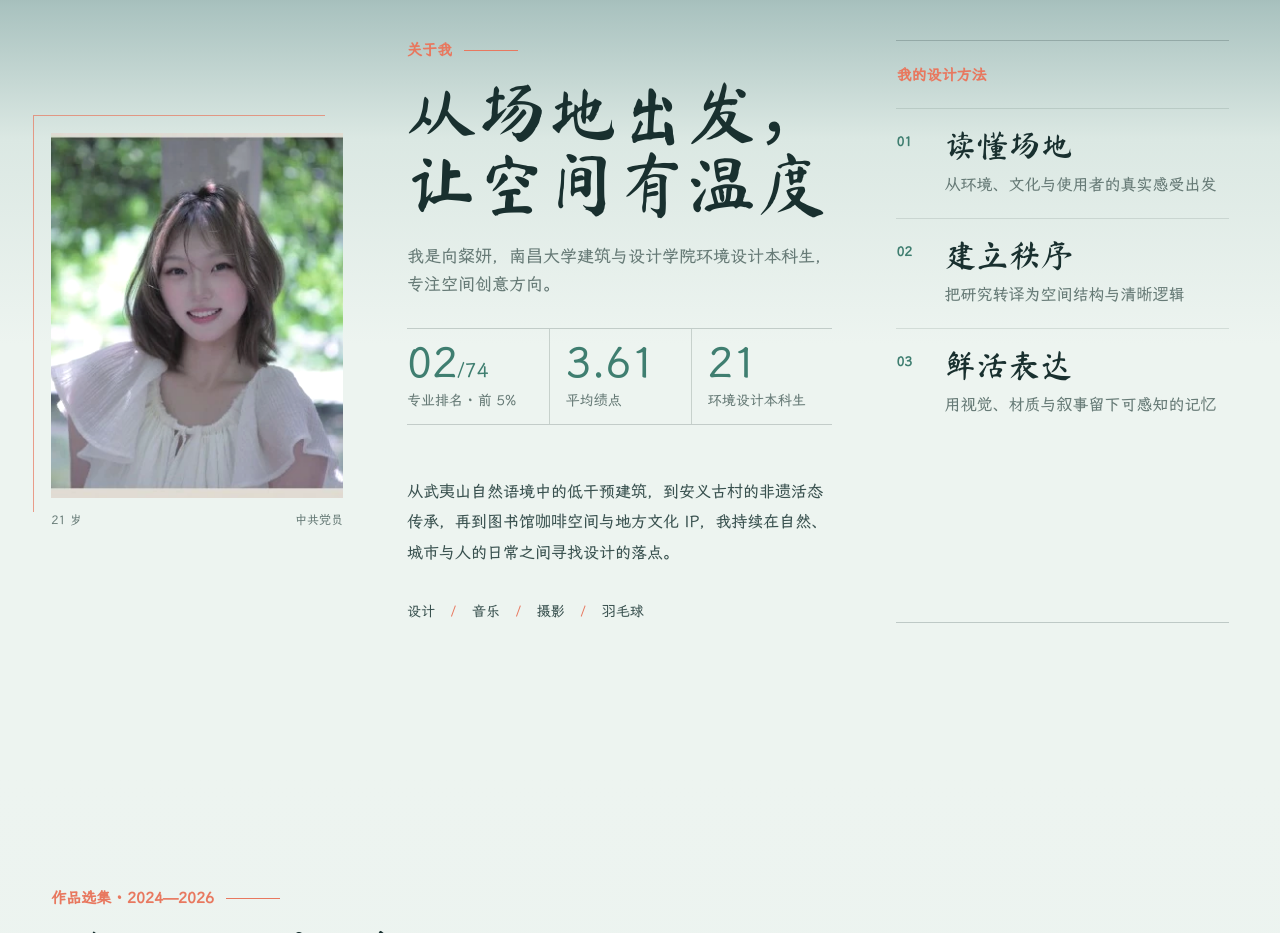
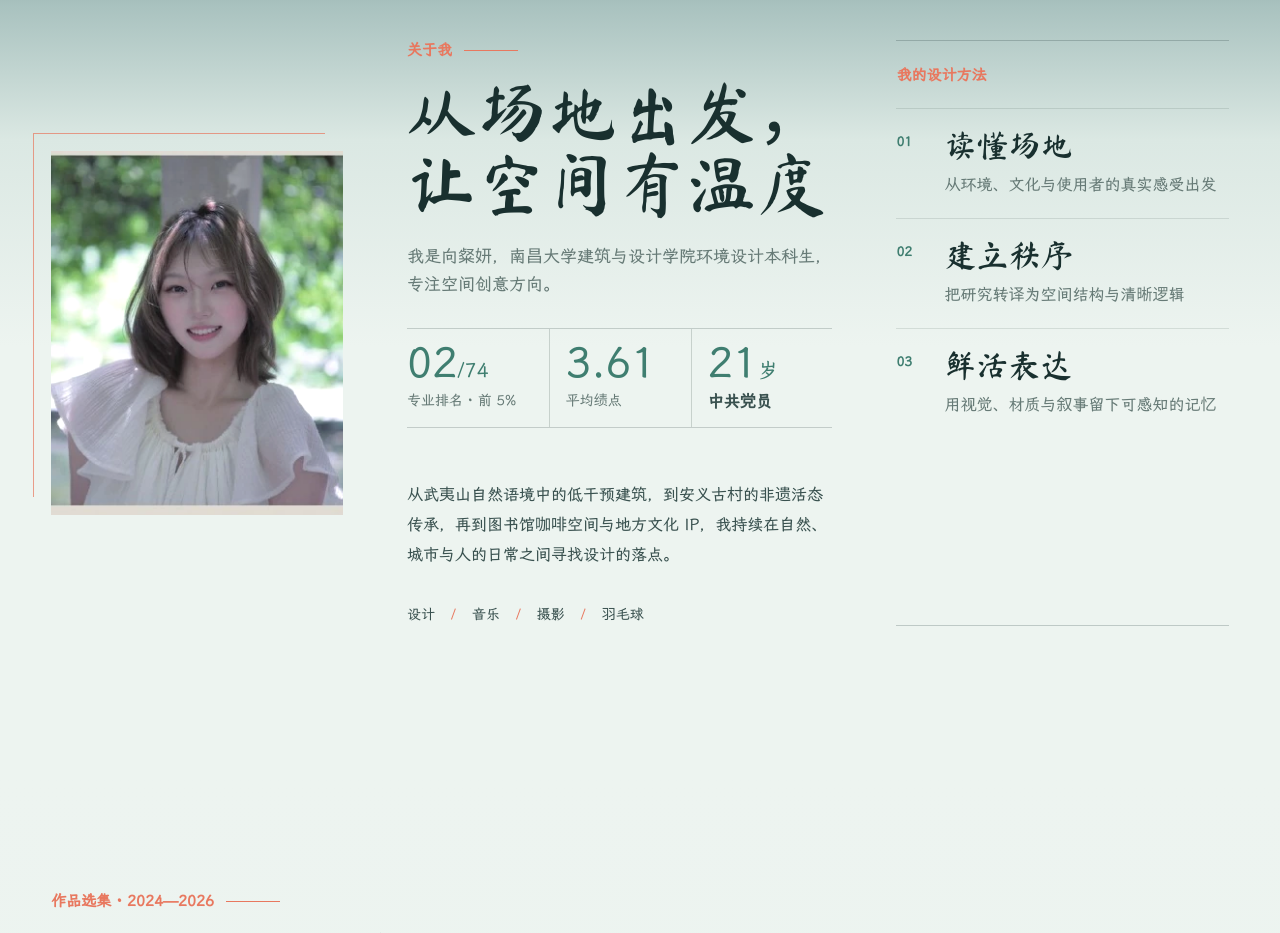
Before and after one commit to moaygnosibe/xiang-canyan-portfolio, a plain HTML site: page index.html in a window 1280 px wide. Shown: the part 920-1853 px from the top of the page. Drawn offline with Linux system fonts and the light colour scheme; a web font is replaced by a local one.

Commit message:
Promote personal identity details

```diff
--- a/index.html
+++ b/index.html
@@ -26,7 +26,7 @@
       type="font/woff2"
       crossorigin
     />
-    <link rel="stylesheet" href="styles.css?v=11" />
+    <link rel="stylesheet" href="styles.css?v=12" />
   </head>
   <body>
     <a class="skip-link" href="#main">跳到主要内容</a>
@@ -109,7 +109,6 @@
       <section id="about" class="about-section section-band" aria-labelledby="about-title">
         <div class="about-portrait reveal">
           <img src="assets/xiangcanyan/portrait.webp" alt="向粲妍个人照片" />
-          <div class="portrait-caption"><span>21 岁</span><span>中共党员</span></div>
         </div>
         <div class="about-content reveal">
           <p class="section-kicker">关于我</p>
@@ -120,7 +119,7 @@
           <dl class="about-facts" aria-label="个人关键信息">
             <div><dt>02<small>/74</small></dt><dd>专业排名 · 前 5%</dd></div>
             <div><dt>3.61</dt><dd>平均绩点</dd></div>
-            <div><dt>21</dt><dd>环境设计本科生</dd></div>
+            <div class="identity-fact"><dt>21<small>岁</small></dt><dd>中共党员</dd></div>
           </dl>
         </div>
         <aside class="about-note reveal" aria-label="我的设计方法">
@@ -429,6 +428,6 @@
       <button class="lightbox-arrow lightbox-next" type="button" aria-label="下一张">→</button>
     </dialog>
 
-    <script src="script.js?v=11"></script>
+    <script src="script.js?v=12"></script>
   </body>
 </html>
--- a/styles.css
+++ b/styles.css
@@ -872,17 +872,6 @@ a {
   filter: saturate(0.9) contrast(1.02) brightness(1.03);
 }
 
-.portrait-caption {
-  display: flex;
-  justify-content: space-between;
-  gap: 14px;
-  padding: 13px 0 0;
-  color: var(--muted);
-  font-size: 12px;
-  font-weight: 500;
-  text-transform: uppercase;
-}
-
 .section-kicker {
   display: flex;
   align-items: center;
@@ -983,6 +972,12 @@ a {
   line-height: 1.35;
 }
 
+.about-facts .identity-fact dd {
+  color: var(--ink-soft);
+  font-size: 16px;
+  font-weight: 600;
+}
+
 .interest-row {
   display: flex;
   flex-wrap: wrap;
```
